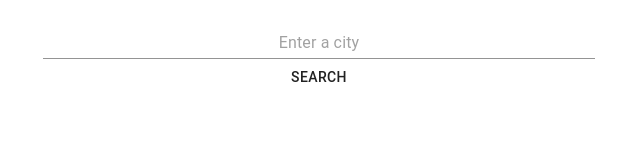
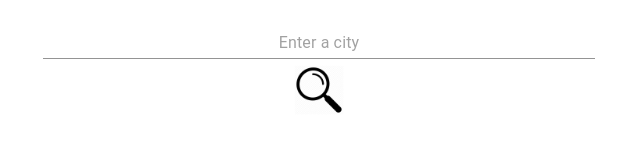
Before and after one commit to aljica/citypops, a React (Create React App) app: page /city in a window 1280 px wide. Shown: the part 157-308 px from the top of the page, without its empty margins (321-961 px from the left). Built offline with nearby package versions, Linux system fonts and the light colour scheme.

Commit message:
add magnifying-glass search icons and loading-gif

```diff
--- a/src/routes/CitySearch.jsx
+++ b/src/routes/CitySearch.jsx
@@ -1,5 +1,6 @@
 import { Typography, Grid, Input, Button, Container } from '@material-ui/core';
-import { useState, useEffect } from 'react';
+import { useState } from 'react';
+import magnifyingGlass from '../static/images/magnifying-glass.png';
 
 const CitySearch = (props) => {
   const [soughtCity, setSoughtCity] = useState('');
@@ -29,7 +30,7 @@ const CitySearch = (props) => {
           </Grid>
           <Grid container justify="center">
             <Button onClick={() => redirect('/city/results', soughtCity)}>
-                Search
+            <img src={magnifyingGlass} alt="Search" width="50" height="50"></img>
               </Button>
           </Grid>
         </Container>
--- a/src/routes/CitySearchResult.jsx
+++ b/src/routes/CitySearchResult.jsx
@@ -1,5 +1,6 @@
 import { useState, useEffect } from 'react';
 import { Grid, Container, Typography, Box } from '@material-ui/core';
+import loadingIcon from '../static/images/loading.gif';
 
 const CitySearchResult = (props) => {
   const [name, setName] = useState(null);
@@ -59,7 +60,8 @@ const CitySearchResult = (props) => {
               </Typography>
               <br></br>
               <br></br>
-              {loading ? 'Loading...' :
+              {loading ?
+              <img src={loadingIcon} alt="Loading" width="100" height="100"></img> :
               <Typography variant="h4">
                 {population}
               </Typography>
--- a/src/routes/initialSearchView/CountrySearch.jsx
+++ b/src/routes/initialSearchView/CountrySearch.jsx
@@ -1,5 +1,6 @@
 import { Typography, Grid, Button, Input, Container } from '@material-ui/core';
 import { Component } from 'react';
+import magnifyingGlass from '../../static/images/magnifying-glass.png';
 
 class CountrySearch extends Component {
   constructor(props) {
@@ -37,7 +38,7 @@ class CountrySearch extends Component {
           </Grid>
           <Grid container justify="center">
             <Button onClick={() => this.redirect('/country/results')}>
-                Search
+                <img src={magnifyingGlass} alt="Search" width="50" height="50"></img>
               </Button>
           </Grid>
         </Container>
```
